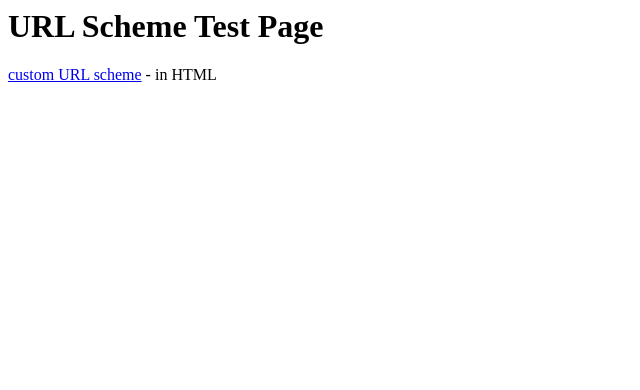
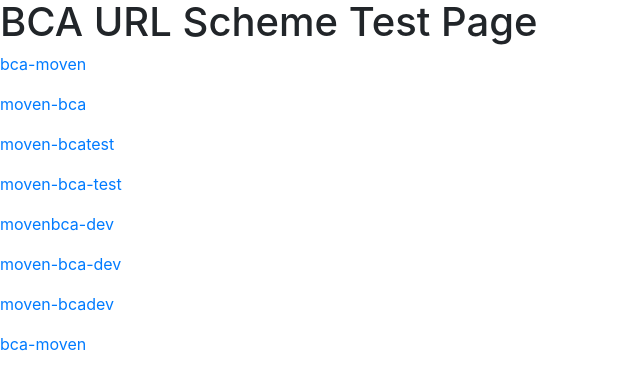
Before and after one commit to indrajithbandara/deeplink, a plain HTML site: page bcatest.html in a window 1280 px wide. Shown: the whole page, without its empty margins (0-640 px from the left). Drawn offline with nearby package versions, Linux system fonts and the light colour scheme.

Commit message:
More BCA tests

```diff
--- a/bcatest.html
+++ b/bcatest.html
@@ -1,11 +1,19 @@
 <html>
 <head>
 <title>URL Scheme  Test Page</title>
+<meta name="viewport" content="width=device-width, initial-scale=1, shrink-to-fit=no" />
+<link rel="stylesheet" href="https://maxcdn.bootstrapcdn.com/bootstrap/4.0.0-beta/css/bootstrap.min.css" integrity="sha384-/Y6pD6FV/Vv2HJnA6t+vslU6fwYXjCFtcEpHbNJ0lyAFsXTsjBbfaDjzALeQsN6M" crossorigin="anonymous" />
 </head>
 <body>
-<h1>URL Scheme  Test Page</h1>
-
-<p><a href="bca-moven://">custom URL scheme</a> - in HTML</p>
+<h1>BCA URL Scheme Test Page</h1>
+<p><a class="button" href="bca-moven://">bca-moven</a></p>
+<p><a class="button" href="moven-bca://">moven-bca</a></p>
+<p><a class="button" href="moven-bcatest://">moven-bcatest</a></p>
+<p><a class="button" href="moven-bca-test://">moven-bca-test</a></p>
+<p><a class="button" href="movenbca-dev://">movenbca-dev</a></p>
+<p><a class="button" href="moven-bca-dev://">moven-bca-dev</a></p>
+<p><a class="button" href="moven-bcadev://">moven-bcadev</a></p>
+<p><a class="button" href="bca-moven://">bca-moven</a></p>
 
 </body>
 </html>
```
